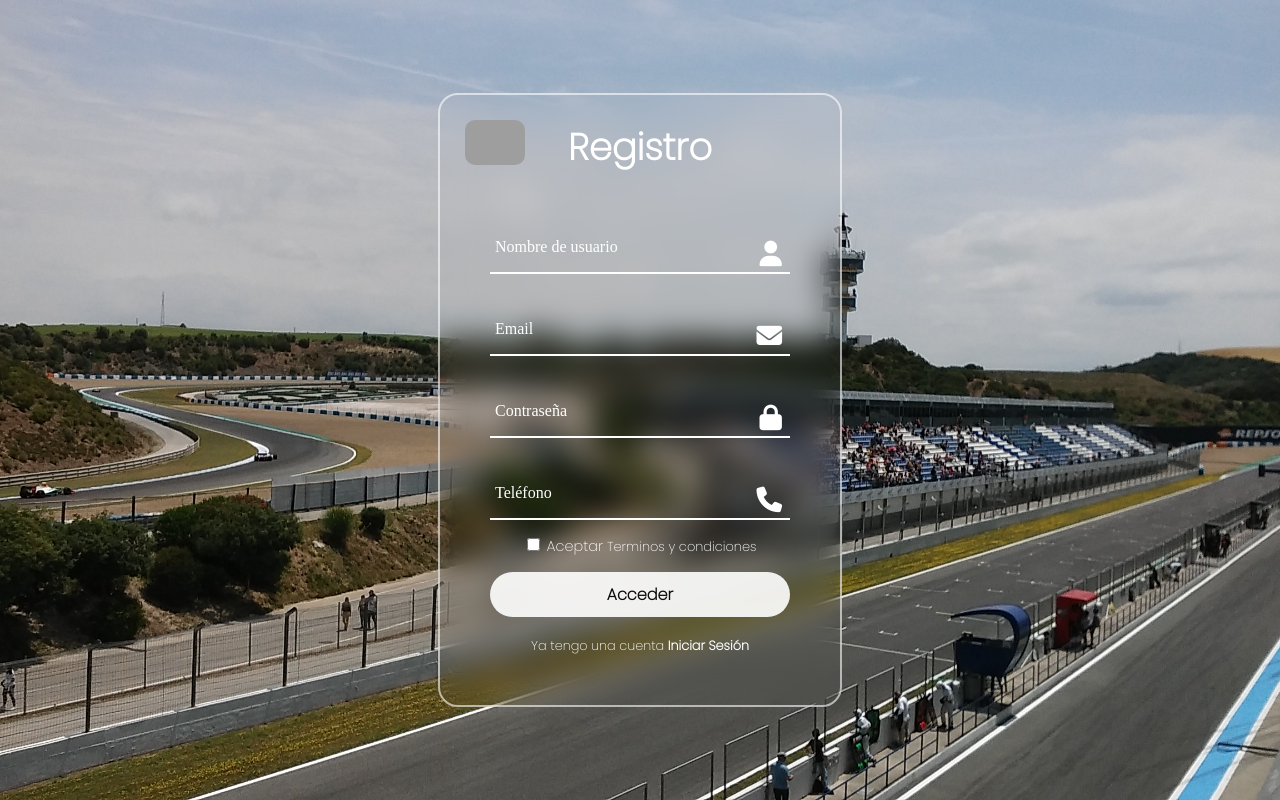
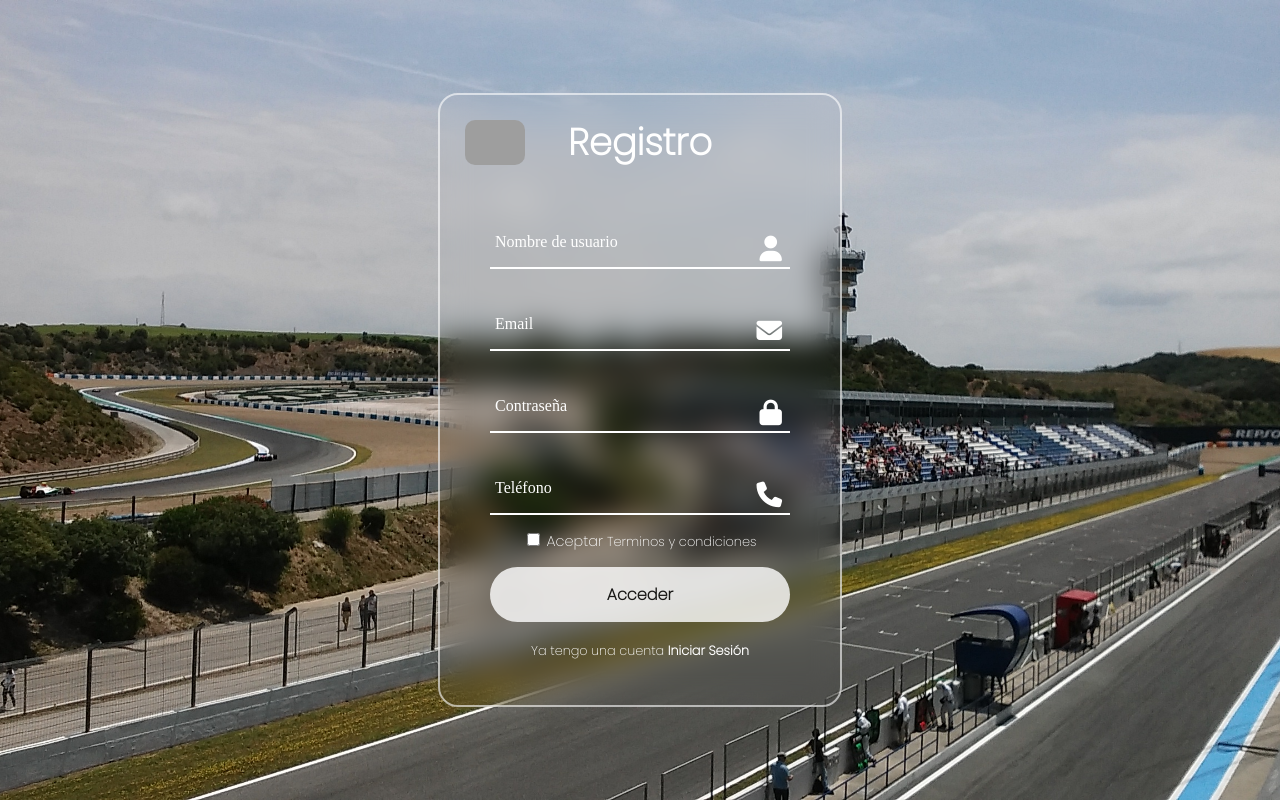
Before and after one commit to Msanmoy/Motorfest, a plain HTML site: page pages/registro.html in a window 1280 px wide. In both pictures the pointer is over the button "Acceder". Drawn offline with Linux system fonts and the light colour scheme; grey boxes are pictures that could not be loaded.

Commit message:
cambios boton hover forms

```diff
--- a/styles/login.css
+++ b/styles/login.css
@@ -133,7 +133,8 @@ button{
 }
 
 button:hover{
-    opacity: .9;
+    opacity: .8;
+    height: 55px;
 }
 
 .registrar{
--- a/styles/singin.css
+++ b/styles/singin.css
@@ -132,7 +132,8 @@ button{
 }
 
 button:hover{
-    opacity: .9;
+    opacity: .8;
+    height: 55px;
 }
 
 .registrar{
```
